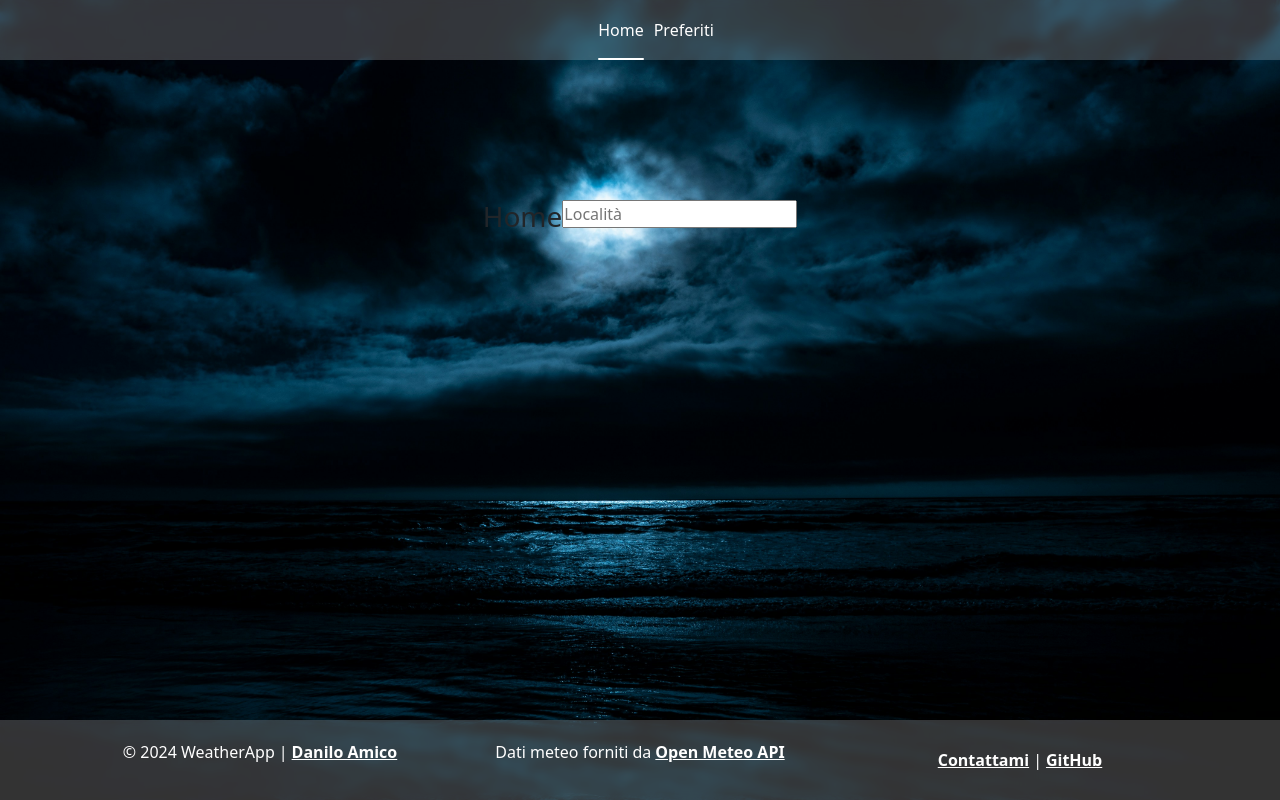
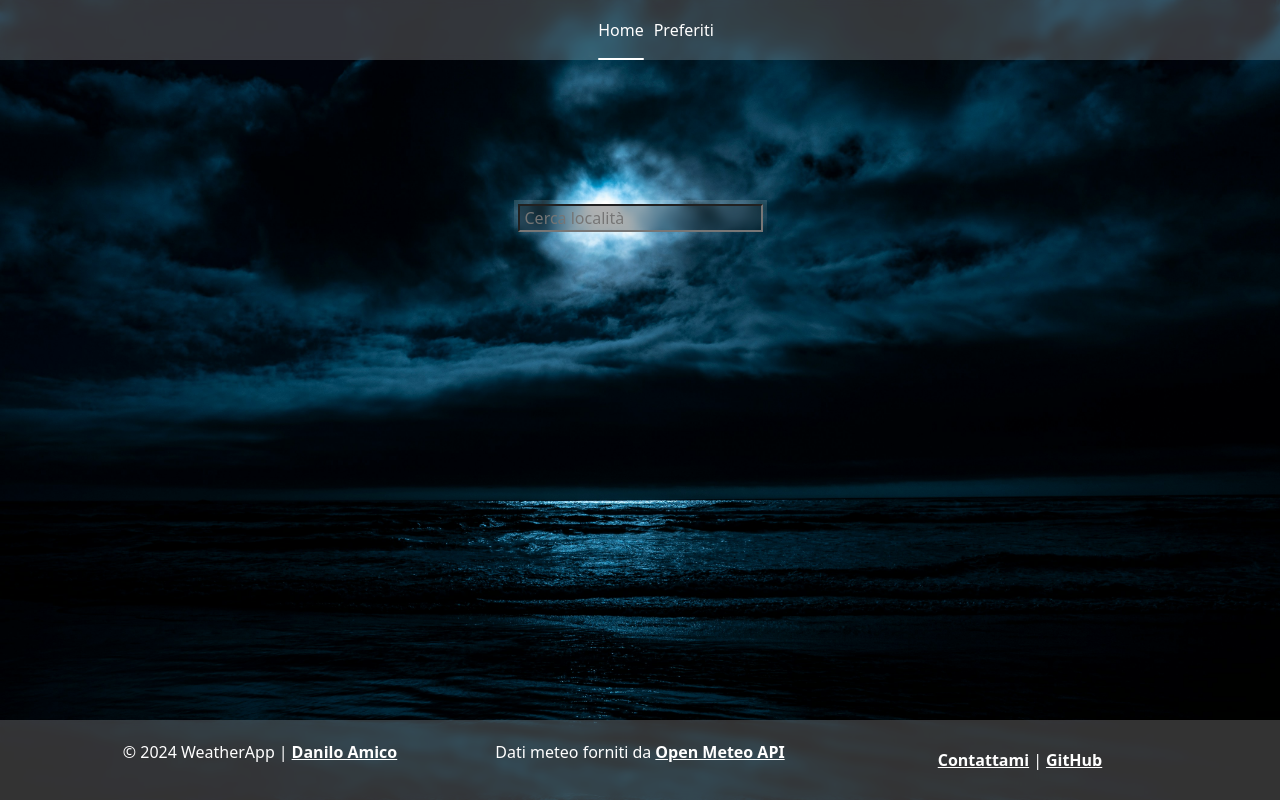
Before and after one commit to DaniAm94/app-meteo, a React (Vite) app: page / in a window 1280 px wide. Built offline with nearby package versions, Linux system fonts and the light colour scheme; no server answers.

Commit message:
updated style of the  home page's form

```diff
--- a/src/pages/homePage/HomePage.jsx
+++ b/src/pages/homePage/HomePage.jsx
@@ -5,6 +5,7 @@ import { debounce } from "lodash";
 import { useCallback, useState } from "react";
 import LocationsList from "./components/locationsList/LocationsList";
 import WeatherDisplay from "./components/weatherDisplay/WeatherDisplay";
+import homePage from "./homePage.module.scss"
 const HomePage = () => {
 
 
@@ -101,11 +102,10 @@ const HomePage = () => {
 
     return (
         <>
-            <h3>Home</h3>
-            <form onSubmit={e => e.preventDefault()}>
+            <form className={`${homePage.search_form} p-1 bg-gradient`} onSubmit={e => e.preventDefault()}>
                 <input
                     type="text"
-                    placeholder="Località"
+                    placeholder="Cerca località"
                     name="name"
                     value={name}
                     onChange={e => handleChange(e.target.value)}
@@ -114,9 +114,9 @@ const HomePage = () => {
                 {/* Lista delle località */}
                 <LocationsList locations={locations} fetchWeatherConditions={fetchWeatherConditions} />
 
-                {/* Sezione che mostra le condizioni meteo della località scelta */}
-                <WeatherDisplay weatherConditions={locationWeather} />
             </form>
+            {/* Sezione che mostra le condizioni meteo della località scelta */}
+            <WeatherDisplay weatherConditions={locationWeather} />
         </>
     )
 }
--- /dev/null
+++ b/src/pages/homePage/homePage.module.scss
@@ -0,0 +1,10 @@
+form.search_form {
+    position: relative;
+
+    input {
+        background-color: rgba($color: black, $alpha: .3);
+        backdrop-filter: blur(5px);
+        color: white;
+        padding: 0 5px;
+    }
+}
```
